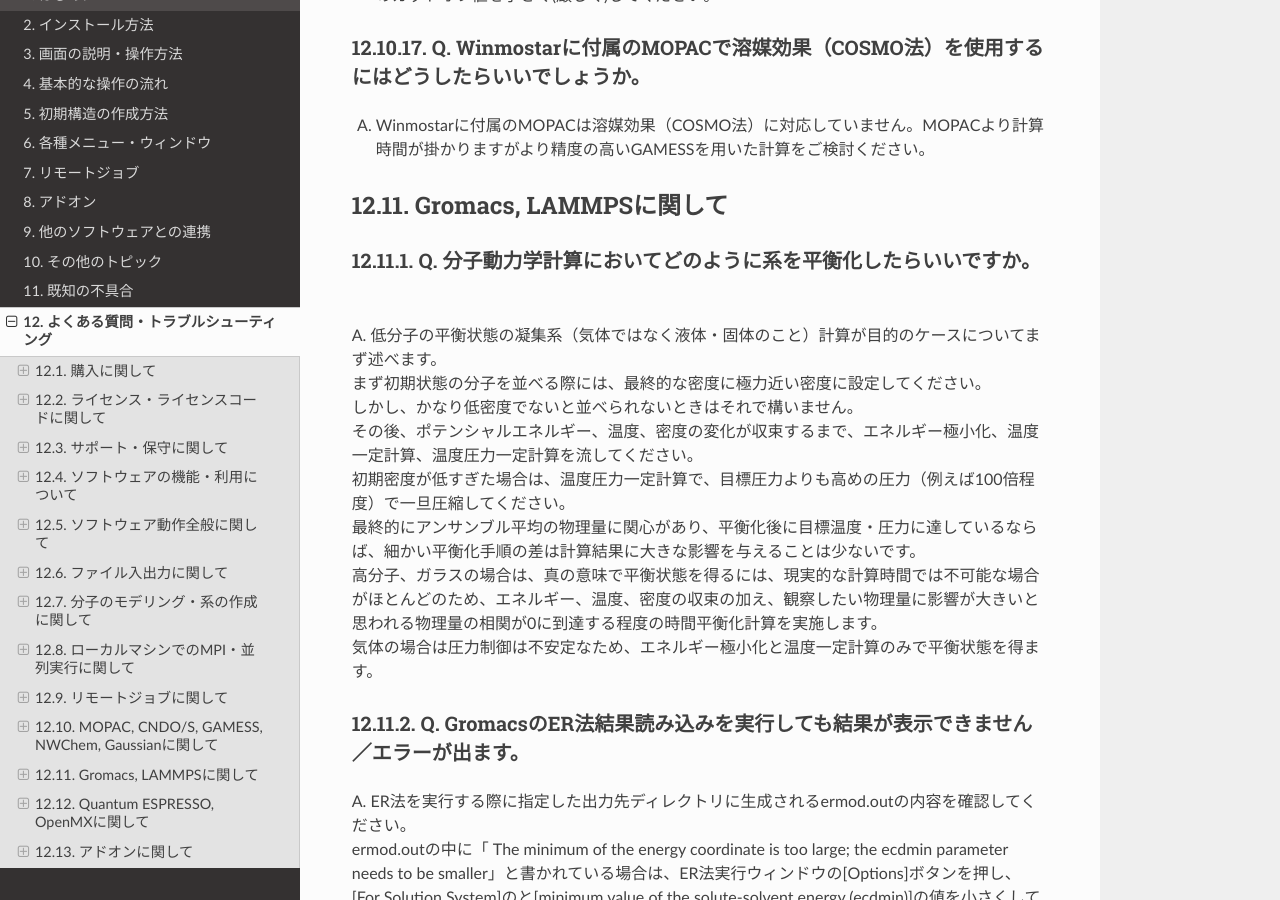
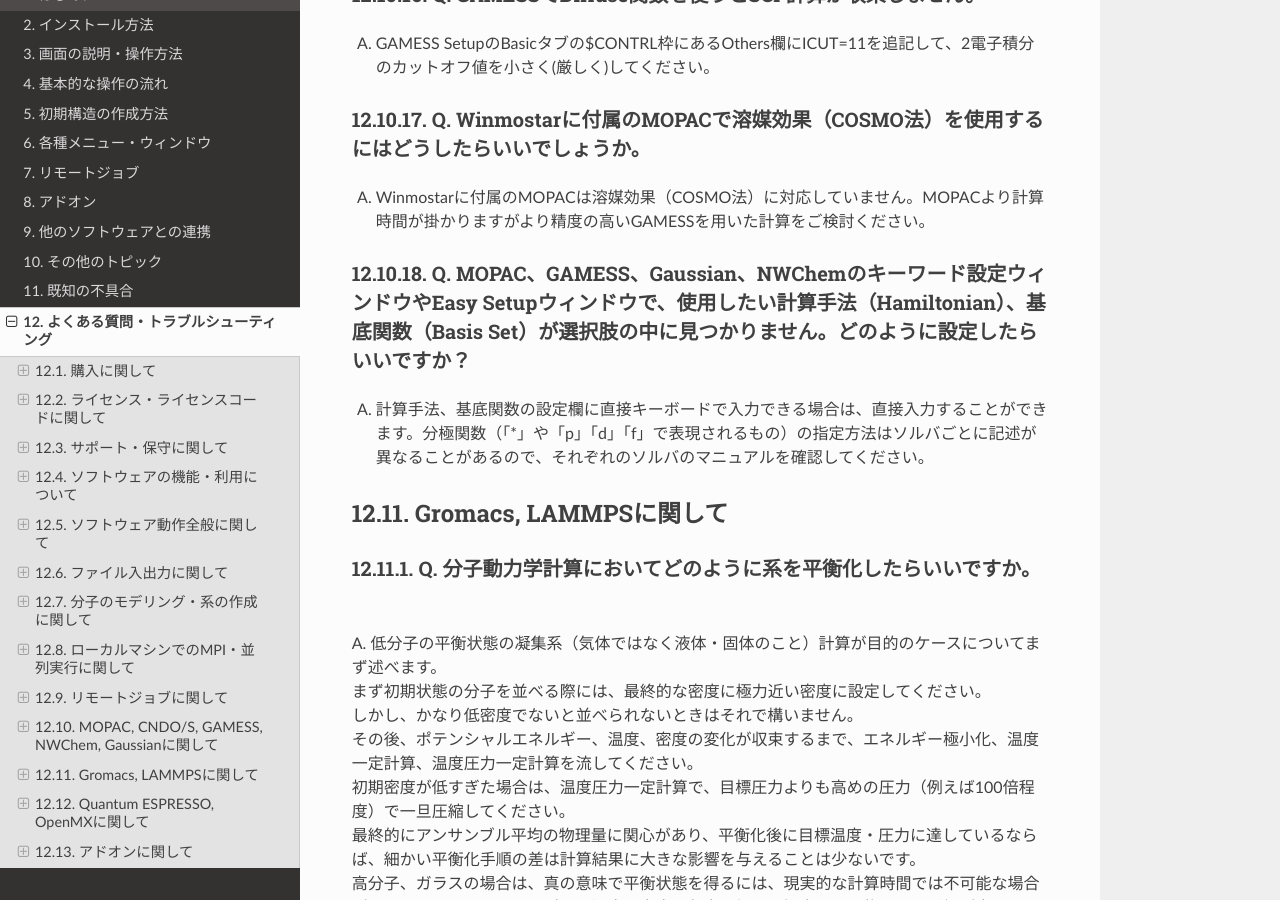
Before and after one commit to X-Ability/winmostar_doc, a Sphinx documentation site: the page built from source/faq/faq.rst, in a window 1280 px wide and 900 px high, scrolled down 19714 px. Built offline with Sphinx 7.4.7 and the Read the Docs theme 2.0.0, drawn with Linux system fonts in a browser that asks for light colours; formulas are drawn with MathJax 3; some of the changed text lies outside the part shown.

Commit message:
FAQ追記

```diff
--- a/source/faq/faq.rst
+++ b/source/faq/faq.rst
@@ -553,6 +553,11 @@
 
 A. Winmostarに付属のMOPACは溶媒効果（COSMO法）に対応していません。MOPACより計算時間が掛かりますがより精度の高いGAMESSを用いた計算をご検討ください。
 
+Q. MOPAC、GAMESS、Gaussian、NWChemのキーワード設定ウィンドウやEasy Setupウィンドウで、使用したい計算手法（Hamiltonian）、基底関数（Basis Set）が選択肢の中に見つかりません。どのように設定したらいいですか？
+^^^^^^^^^^^^^^^^^^^^^^^^^^^^^^^^^^^^^^^^^^^^^^^^^^^^^^^^^^^^^^^^^^^^^^^^^^^^^^^^^^^^^^^^^^^^^^^^^^^^^^^^^^^^^^^^^^^^^^^^^^^^^^^^^^^^^^^^^^^^^^^^^^^^^^^^^^^^^^^^^^^^^^^^^^^^^^^^^^^^^^^^^^^^^^^^^^^^^^^^^^^^^^
+
+A. 計算手法、基底関数の設定欄に直接キーボードで入力できる場合は、直接入力することができます。分極関数（「*」や「p」「d」「f」で表現されるもの）の指定方法はソルバごとに記述が異なることがあるので、それぞれのソルバのマニュアルを確認してください。
+
 Gromacs, LAMMPSに関して
 -------------------------------
 
```
